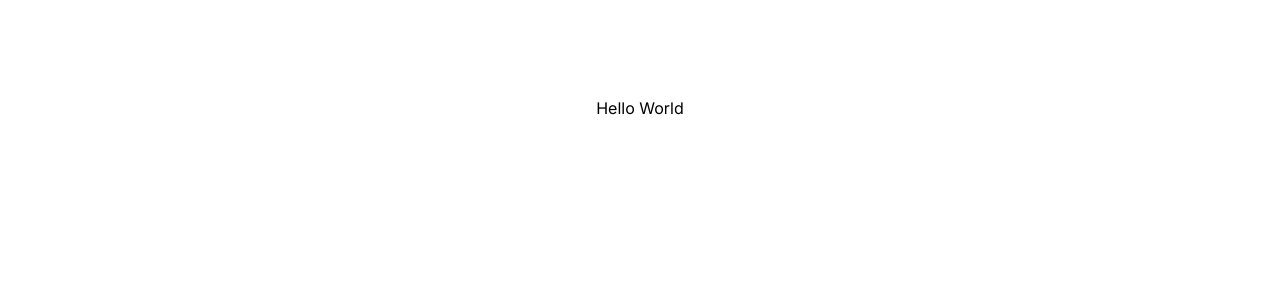
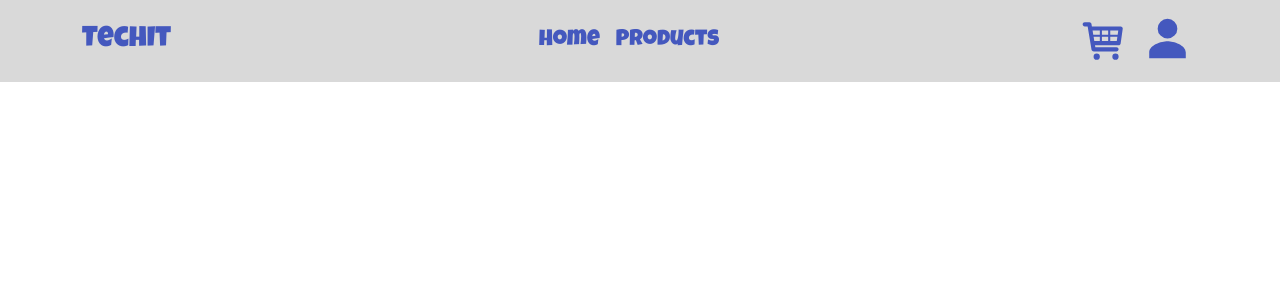
Before and after one commit to Sha7hid/TechIt, a Next.js app in the folder techit/: page / in a window 1280 px wide. Shown: the top 300 px of the page. Built offline with nearby package versions, Linux system fonts and the light colour scheme.

Commit message:
navbar completed

```diff
--- a/techit/package.json
+++ b/techit/package.json
@@ -9,11 +9,15 @@
     "lint": "next lint"
   },
   "dependencies": {
+    "@next/font": "^13.4.13",
     "autoprefixer": "10.4.14",
-    "next": "13.4.12",
+    "bootstrap": "^5.3.1",
+    "next": "^13.4.13",
     "postcss": "8.4.27",
     "react": "18.2.0",
+    "react-bootstrap": "^2.8.0",
     "react-dom": "18.2.0",
+    "react-icons": "^4.10.1",
     "tailwindcss": "3.3.3"
   }
 }
--- /dev/null
+++ b/techit/src/app/home.module.css
@@ -0,0 +1,15 @@
+.customColor{
+    background-color:#D9D9D9 !important;
+
+}
+.custom{
+    color: #4458BE;
+    font-size: 1.4rem;
+}
+.customHead{
+    color: #4458BE;
+    font-size: 1.8rem;
+}
+.custom:hover{
+    font-size: 1.5rem;
+}
--- a/techit/src/app/page.js
+++ b/techit/src/app/page.js
@@ -1,9 +1,40 @@
-import Image from 'next/image'
-
+"use client";
+import Container from "react-bootstrap/Container";
+import Nav from "react-bootstrap/Nav";
+import Navbar from "react-bootstrap/Navbar";
+import "bootstrap/dist/css/bootstrap.min.css";
+import { luck } from "@/fonts";
+import styles from "./home.module.css";
+import {TiShoppingCart} from 'react-icons/ti';
+import {IoPersonSharp} from 'react-icons/io5'
 export default function Home() {
   return (
-    <main className="flex min-h-screen flex-col items-center justify-between p-24">
-     Hello World
-    </main>
-  )
+    <Navbar collapseOnSelect expand="lg" className={styles.customColor}>
+      <Container className={luck.className}>
+        <Navbar.Brand href="#home" className={styles.customHead}>
+          TechIt
+        </Navbar.Brand>
+        <Navbar.Toggle aria-controls="responsive-navbar-nav" />
+        <Navbar.Collapse id="responsive-navbar-nav">
+          <Nav className="me-auto"></Nav>
+          <Nav className="me-auto">
+            <Nav.Link className={styles.custom} href="#features">
+              Home
+            </Nav.Link>
+            <Nav.Link className={styles.custom} href="#pricing">
+              Products
+            </Nav.Link>
+          </Nav>
+          <Nav>
+            <Nav.Link className={styles.custom} href="#deets">
+              <span><TiShoppingCart size={50}/></span>
+            </Nav.Link>
+            <Nav.Link className={styles.custom} href="#memes">
+            <span><IoPersonSharp size={45}/></span>
+            </Nav.Link>
+          </Nav>
+        </Navbar.Collapse>
+      </Container>
+    </Navbar>
+  );
 }
--- /dev/null
+++ b/techit/src/fonts.js
@@ -0,0 +1,5 @@
+import { Luckiest_Guy } from "@next/font/google"
+export const luck = Luckiest_Guy({
+    variable: '--title-font' ,
+    subsets: ['latin'],
+    weight: '400'})
```
Also changed, not shown: 1 other file (tests, documents, lock files or other folders).
